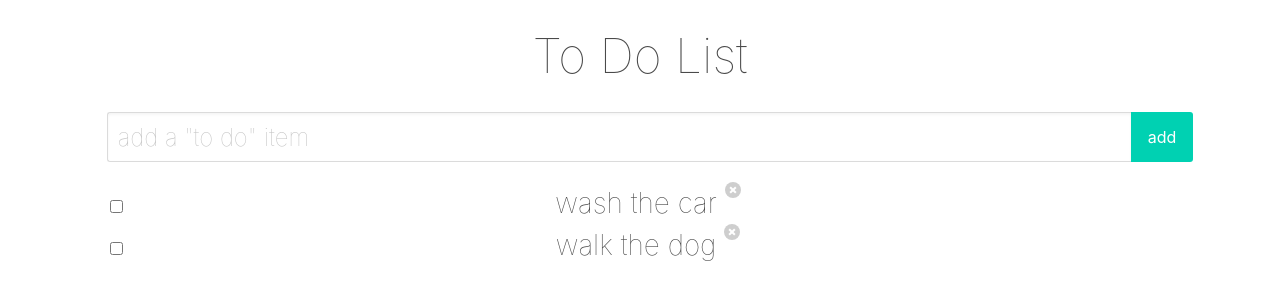
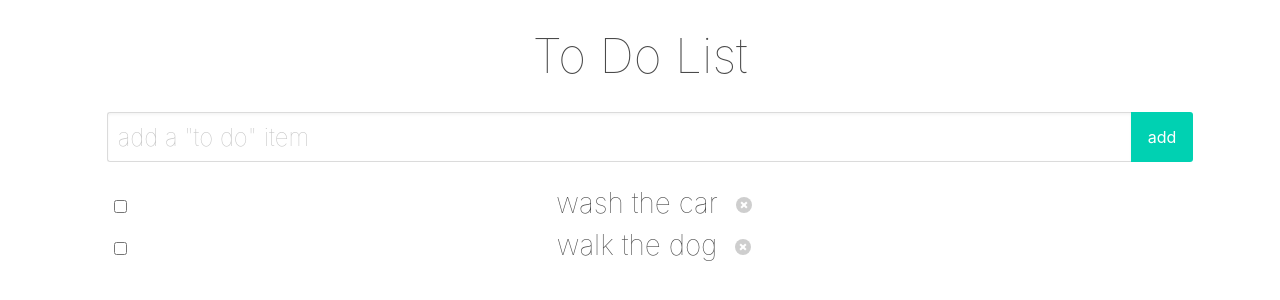
Before and after one commit to saraharneson/to-do-list, a React (Create React App) app: page / in a window 1280 px wide. Shown: the top 300 px of the page. Built offline with nearby package versions, Linux system fonts and the light colour scheme.

Commit message:
updatd CSS 832p from Sarah

```diff
--- a/src/App.css
+++ b/src/App.css
@@ -43,12 +43,13 @@ h1 {
 .check-box {
   display: inline-block;
   vertical-align: top;
-  margin: 0 8px 0 10px;
+  margin: 0 10px 5px 20px;
 }
 
 .delete {
   display: inline-block;
-  vertical-align: top;
+  vertical-align: middle;
+  margin: 0 0 0 10px;
 }
 
 .delete:hover {
@@ -65,3 +66,7 @@ h1 {
   border-radius: 3px;
   border-right: 0;
 }
+
+item-list {
+  margin: 0 20px;
+}
```
